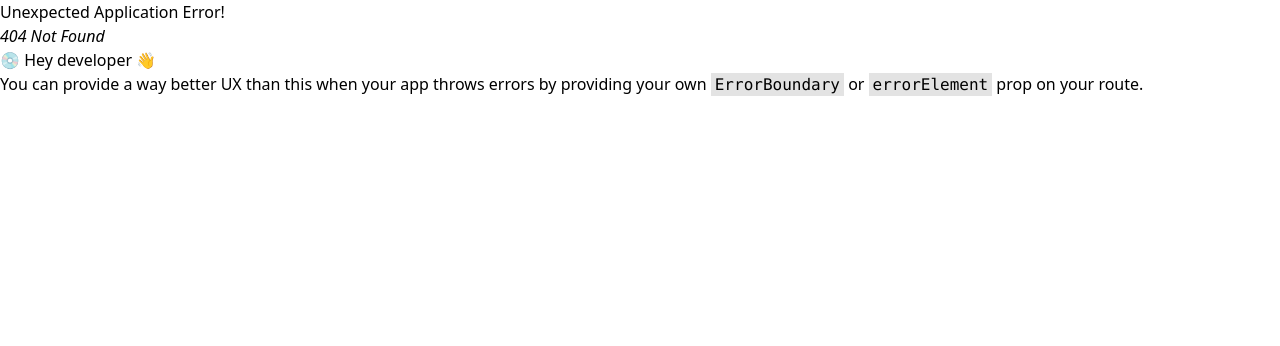
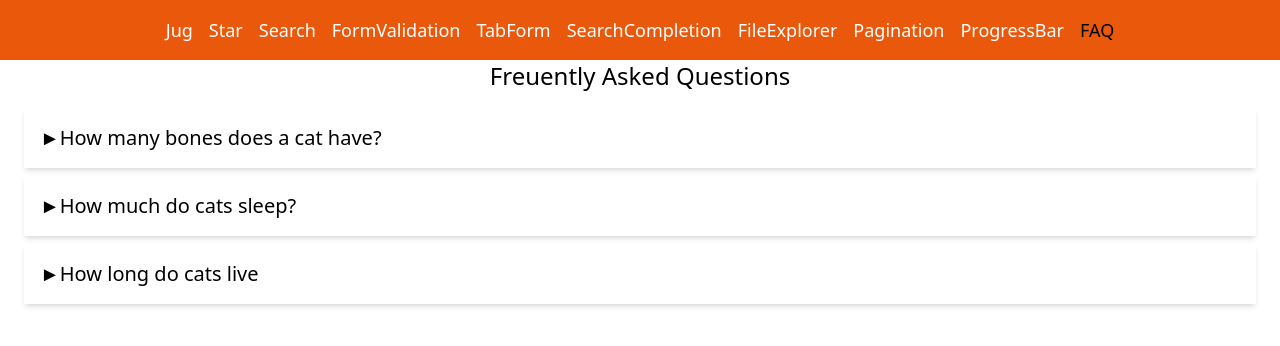
Before and after one commit to Suvo-Ghosh/machine-coding, a React (Vite) app: page /faq in a window 1280 px wide. Before the commit this address had no page. Shown: the top 346 px of the page. Built offline with nearby package versions, Linux system fonts and the light colour scheme.

Commit message:
add FAQ component

```diff
--- /dev/null
+++ b/src/component_FAQ/Faq.jsx
@@ -0,0 +1,18 @@
+import React, { useState } from 'react'
+
+function Faq({ item }) {
+    const [clicked, setClicked] = useState(false);
+    return (
+        <>
+            <div className="mb-2 p-4 shadow-md bg-white">
+                <h1 className="cursor-pointer text-xl" onClick={() => setClicked((prev) => !prev)}>
+                    {clicked ? "▼" : "►"}
+                    {item.question}
+                </h1>
+                {clicked && <p className="ml-6 ">{item.answer}</p>}
+            </div>
+        </>
+    );
+}
+
+export default Faq
--- /dev/null
+++ b/src/component_FAQ/FaqContainer.jsx
@@ -0,0 +1,16 @@
+import React from 'react'
+import faqData from './faqData'
+import Faq from './Faq'
+
+function FaqContainer() {
+    return (
+        <div className='container mx-auto px-6'>
+            <h1 className='mb-4 text-2xl text-center'>Freuently Asked Questions</h1>
+            {faqData.map((item, index) => {
+                return <Faq key={index} item={item} />;
+            })}
+        </div>
+    )
+}
+
+export default FaqContainer
--- /dev/null
+++ b/src/component_FAQ/faqData.json
@@ -0,0 +1,14 @@
+[
+    {
+        "question": "How many bones does a cat have?",
+        "answer": "A cat has 230 bones - 6 more than a human "
+    },
+    {
+        "question": "How much do cats sleep?",
+        "answer": "The average cat sleeps 12-16 hours per day"
+    },
+    {
+        "question": "How long do cats live",
+        "answer": "Outdoor cats live 5 years on average. Indoor\ncats live 15 years on average."
+    }
+]
--- a/src/components_jug/Navbar.jsx
+++ b/src/components_jug/Navbar.jsx
@@ -9,10 +9,11 @@ function Navbar() {
             <NavLink className={({ isActive }) => isActive ? 'text-black' : undefined} to='/search'>Search</NavLink>
             <NavLink className={({ isActive }) => isActive ? 'text-black' : undefined} to='/form'>FormValidation</NavLink>
             <NavLink className={({ isActive }) => isActive ? 'text-black' : undefined} to='/tabform'>TabForm</NavLink>
-            <NavLink className={({ isActive }) => isActive ? 'text-black' : undefined} to='/auto-com-search'>Search Complete</NavLink>
+            <NavLink className={({ isActive }) => isActive ? 'text-black' : undefined} to='/auto-com-search'>SearchCompletion</NavLink>
             <NavLink className={({ isActive }) => isActive ? 'text-black' : undefined} to='/file-explorer'>FileExplorer</NavLink>
             <NavLink className={({ isActive }) => isActive ? 'text-black' : undefined} to='/pagination'>Pagination</NavLink>
             <NavLink className={({ isActive }) => isActive ? 'text-black' : undefined} to='/progress-bar'>ProgressBar</NavLink>
+            <NavLink className={({ isActive }) => isActive ? 'text-black' : undefined} to='/faq'>FAQ</NavLink>
         </div>
     )
 }
--- a/src/main.jsx
+++ b/src/main.jsx
@@ -22,12 +22,17 @@ const TabForm = lazy(() => import('./components_tabForm/TabForm.jsx'));
 // import AutoComSearch from './components_search_complete/Search.jsx';
 const AutoComSearch = lazy(() => import('./components_search_complete/Search.jsx'));
 
+// import FileExplorer from './components_file_explorer/FileExplorer.jsx';
 const FileExplorer = lazy(() => import('./components_file_explorer/FileExplorer.jsx'));
 
+// import Pagination from './component_pagination/Pagination.jsx';
 const Pagination = lazy(() => import('./component_pagination/Pagination.jsx'));
 
 // import ProgressBar from './components_ProgressBar/ProgressBar.jsx';
 const ProgressBar = lazy(() => import('./components_ProgressBar/ProgressBar.jsx'));
+
+// import FaqContainer from './component_FAQ/FaqContainer.jsx';
+import FaqContainer from './component_FAQ/FaqContainer.jsx';
 
 const router = createBrowserRouter([
   {
@@ -92,6 +97,12 @@ const router = createBrowserRouter([
         element: (<Suspense fallback={<div>Loading...</div>}>
           <ProgressBar />
         </Suspense>)
+      },
+      {
+        path: '/faq',
+        element: (<Suspense fallback={<div>Loading...</div>}>
+          <FaqContainer />
+        </Suspense>)
       }
     ]
   }
```
